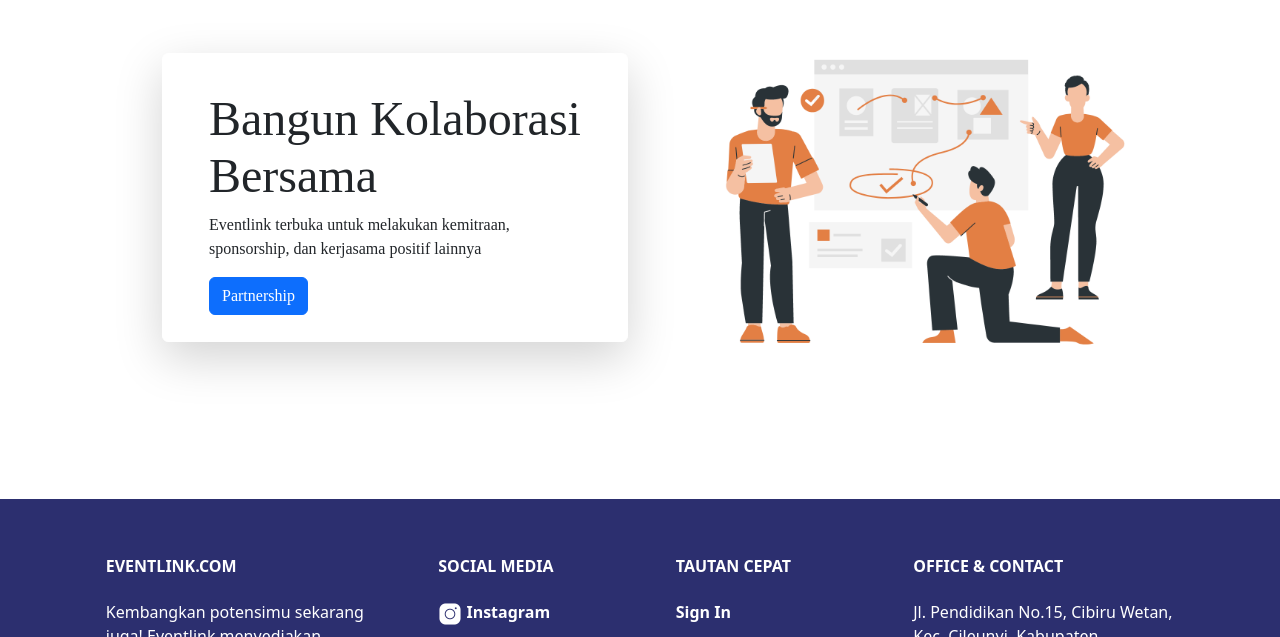
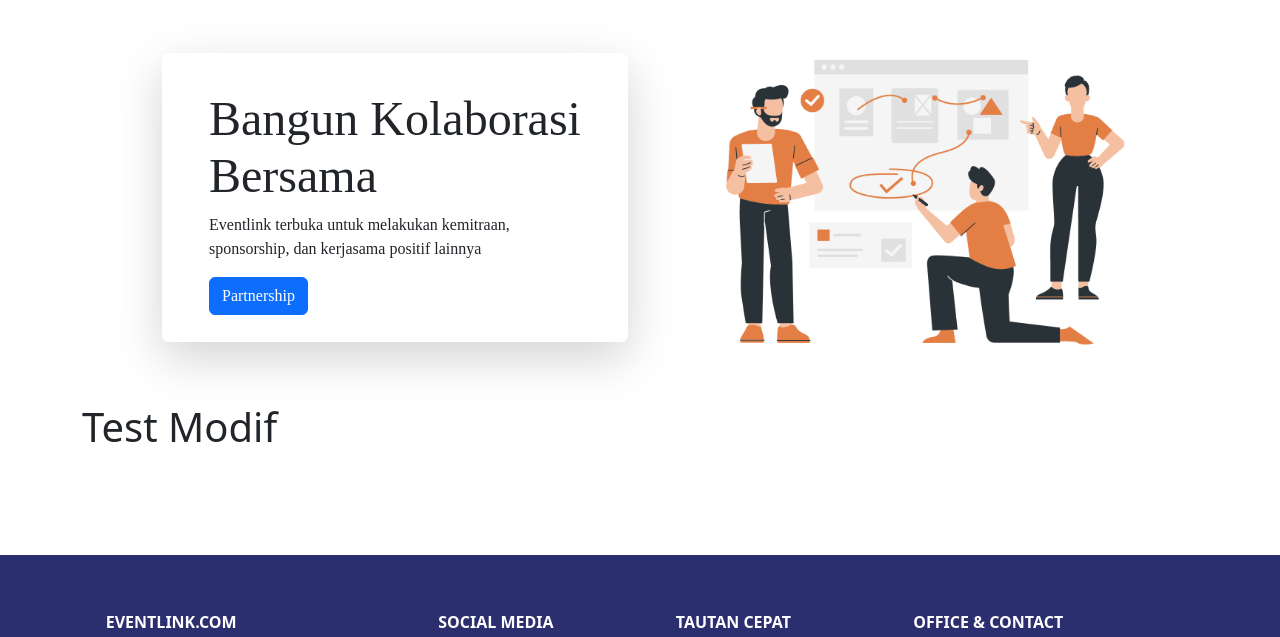
Before and after one commit to KristiantoJohan/client_app, a website: page source/index.html in a window 1280 px wide. Shown: the part 2094-2731 px from the top of the page. Drawn offline with nearby package versions, Linux system fonts and the light colour scheme; a web font is replaced by a local one.

Commit message:
second-commit

```diff
--- a/source/index.html
+++ b/source/index.html
@@ -213,6 +213,13 @@
                     </div>
                 </div>
             </div>
+            <div class="container">
+                <div class="row">
+                    <div class="col">
+                        <h1> Test Modif </h1>
+                    </div>
+                </div>
+            </div>
         </section> <br><br><br><br>
         <footer class="text-center text-lg-start custom-background text-white">
             <section class="" style="padding-top: 10px;">
--- a/source/secondary_css.css
+++ b/source/secondary_css.css
@@ -101,3 +101,7 @@
 .footer-link:hover {
     text-decoration: underline;
 }
+
+.navBarLinkFont:active {
+
+}
```
